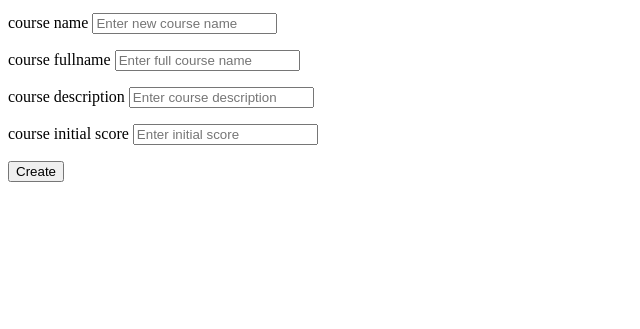
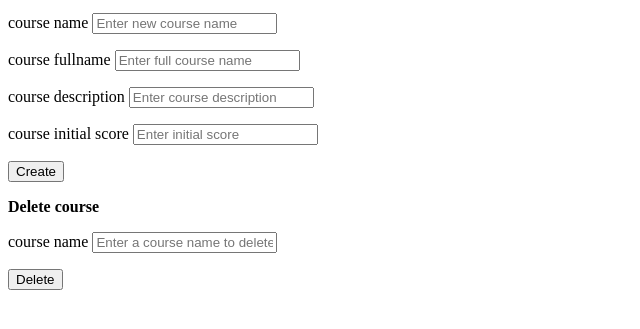
Before and after one commit to superpenshine/RipMyProfessor, a Django app: page /courses/ in a window 1280 px wide. Shown: the part 243-572 px from the top of the page, without its empty margins (0-640 px from the left). Run offline with Django 3.2, Linux system fonts and the light colour scheme; data comes from the database, SQL or seed files in the repository; both versions use the stored data as it was after the commit.

Commit message:
V1.1 with input checking

```diff
--- a/rip/templates/rip/index.html
+++ b/rip/templates/rip/index.html
@@ -11,11 +11,11 @@
 <p></p>
 <hr>
 <p><b>Create new course</b></p>
+<form action="http://127.0.0.1:8000/courses/" method='post'>
+{% csrf_token %}
 <label>course name</label>
 <input type="text" name="course_name" placeholder="Enter new course name" required>
 <p></p>
-<form action="http://127.0.0.1:8000/courses/" method='post'>
-{% csrf_token %}
 <label>course fullname</label>
 <input type="text" name="course_fullname" placeholder="Enter full course name">
 <p></p>
@@ -25,6 +25,15 @@
 <label>course initial score</label>
 <input type="text" name="course_score_initial" placeholder="Enter initial score">
 <p></p>
-<button type="submit">Create</button>
+<button type="submit" name="action" value="add">Create</button>
+</form>
+
+<p><b>Delete course</b></p>
+<form action="http://127.0.0.1:8000/courses/" method='post'>
+{% csrf_token %}
+<label>course name</label>
+<input type="text" name="course_name" placeholder="Enter a course name to delete" required>
+<p></p>
+<button type="submit" name="action" value="delete">Delete</button>
 </form>
 </body>
--- a/rip/views.py
+++ b/rip/views.py
@@ -1,16 +1,36 @@
-from django.shortcuts import render
+from django.shortcuts import render, redirect
 from django.http import HttpResponse
 from django.template import loader
 from django.views.decorators.cache import cache_page
 from .models import courses
 from .services import get_all_courses, get_course_detail_by_name
+import re
 # Create your views here.
-@cache_page(15)
+TTL = 15
+@cache_page(TTL)
 def index(request):
 	if request.method == 'POST':
-		courses.objects.create(name=request.POST['course_name'], fullname=request.POST['course_fullname'], description=request.POST['course_description'], score=float(request.POST['course_score_initial']))
-	return render(request, 'rip/index.html', {'courses_list': get_all_courses(),})
+		if request.POST.get("action") == "add":
+			course_name = request.POST.get("course_name")
+			if not re.match('^[A-Z]{3}[0-9]{3}&', course_name):
+				return render(request, 'rip/index.html', {'courses_list': get_all_courses(),})
+			course_fullname = request.POST.get("course_fullname", "")
+			course_description = request.POST.get("course_description", "")
+			try:
+				course_score_init = float(request.POST.get("course_score_initial", "5.0"))
+			except Exception:
+				course_score_init = 5
+			if courses.objects.filter(name=course_name).count() != 0:
+				courses.objects.filter(name=course_name).update(fullname=course_fullname, description=course_description, score=course_score_init)
+			else:
+				courses.objects.create(name=course_name, fullname=course_fullname, description=course_description, score=course_score_init)
+		elif request.POST.get("action") == "delete":
+			course_name = request.POST.get("course_name")
+			courses.objects.filter(name=course_name).delete()
+		return redirect("http://127.0.0.1:8000/courses/")
+	else:
+		return render(request, 'rip/index.html', {'courses_list': get_all_courses(),})
 
-@cache_page(15)
+@cache_page(TTL)
 def detail(request, course_name):
 	return render(request, 'rip/detail.html', {'course': get_course_detail_by_name(course_name),})
```
Also changed, not shown: db.sqlite3.
